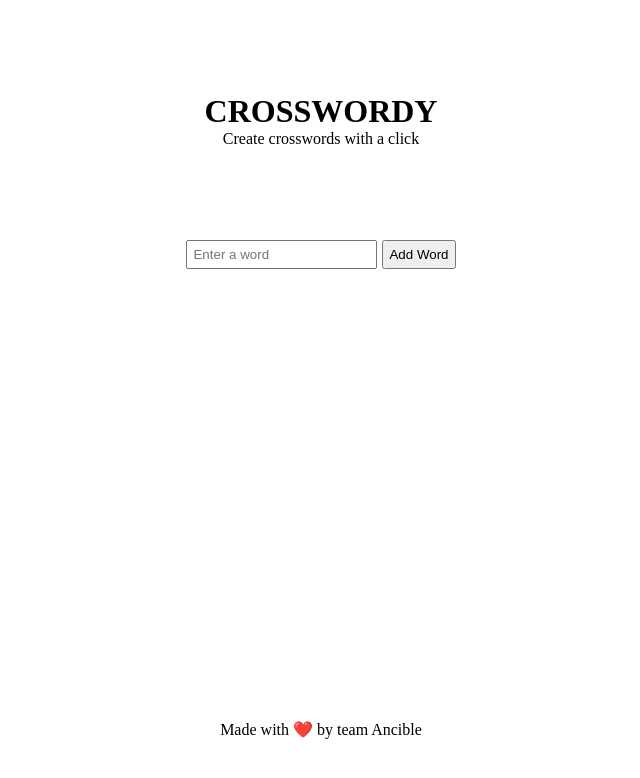
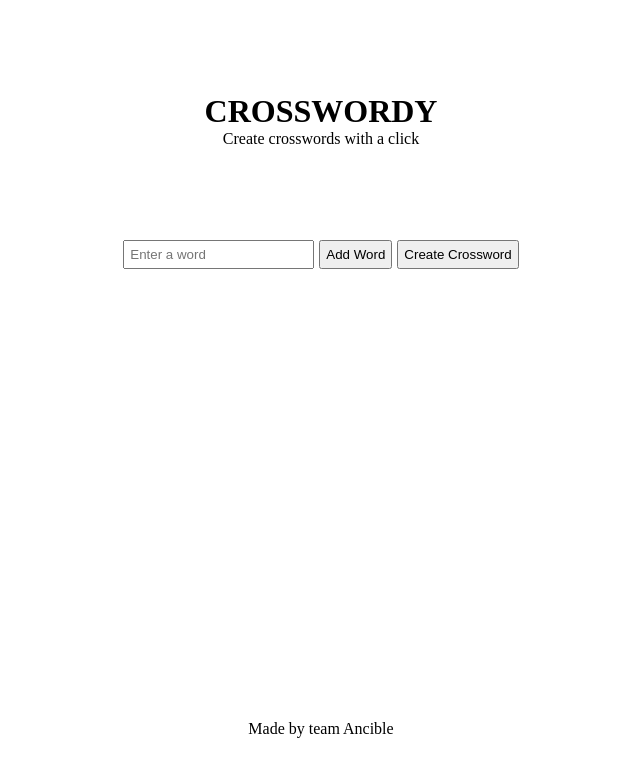
Before and after one commit to anmol-gh/crossword, a React (Create React App) app in the folder frontend/: page / in a window 1280 px wide. Shown: the top 778 px of the page, without its empty margins (319-959 px from the left). Built offline with nearby package versions, Linux system fonts and the light colour scheme.

Commit message:
added button to create crossword

```diff
--- a/frontend/src/components/Body/Body.css
+++ b/frontend/src/components/Body/Body.css
@@ -15,12 +15,18 @@
 }
 
 .body-input {
-	padding : 5px;
+	padding: 5px;
 }
 .body-btn {
-    cursor: pointer;
-    margin-left: 5px;
-	padding : 5px;
+	cursor: pointer;
+	margin-left: 5px;
+	padding: 5px;
+}
+
+.body-btn-create {
+	cursor: pointer;
+	margin-left: 5px;
+	padding: 5px;
 }
 
 .body-words {
@@ -29,10 +35,11 @@
 	align-items: center;
 	flex-direction: row;
 	width: 50%;
+	flex-wrap: wrap;
 }
 
 .body-word {
 	margin: 5px;
 	background-color: antiquewhite;
-	padding : 5px;
+	padding: 5px;
 }
--- a/frontend/src/components/Body/Body.jsx
+++ b/frontend/src/components/Body/Body.jsx
@@ -1,8 +1,10 @@
 import "./Body.css";
 import { useState } from "react";
 
+// Array that stores all the words
+const wordArray = [];
+
 const Body = () => {
-	const wordArray = [];
 	//Usestate that could detect change in the word input
 	const [word, setWord] = useState("");
 
@@ -11,7 +13,8 @@ const Body = () => {
 		setWord(event.target.value);
 	};
 
-	//Function that triggers when button is clicked
+	//Function that triggers when Add Word button is clicked
+
 	const handleClick = () => {
 		// appends the word to the div
 		if (word === "") {
@@ -19,24 +22,33 @@ const Body = () => {
 			return;
 		} else {
 			const words = document.getElementById("words");
-			const value = wordArray.includes(word);
+			const value = wordArray.includes(word.toUpperCase());
 			if (value === true) {
-				window.alert("Word already exists");
+				window.alert(`Word ${word} already exists`);
 				return;
 			}
+			console.log(value);
+			wordArray.push(word.toUpperCase());
 			console.log(wordArray);
-			console.log(value);
-			wordArray.push(word);
 
 			// Create a new div element
 			const newDiv = document.createElement("div");
-			newDiv.textContent = word;
+			newDiv.textContent = word.toUpperCase();
 			newDiv.className = "body-word";
 			// Append the new div to the words container
 			words.appendChild(newDiv);
 			// Clear the state
-			const inputField = document.querySelector('.body-input');
-    		inputField.value = "";
+			const inputField = document.querySelector(".body-input");
+			inputField.value = "";
+		}
+	};
+
+	//Function that triggers when Create Crossword button is clicked
+
+	const handleCreateCrossword = () => {
+		if (wordArray.length < 3) {
+			window.alert("Please enter at least 3 words");
+			return;
 		}
 	};
 
@@ -51,6 +63,9 @@ const Body = () => {
 				<button className='body-btn' onClick={handleClick}>
 					Add Word
 				</button>
+				<button className='body-btn-create' onClick={handleCreateCrossword}>
+					Create Crossword
+				</button>
 			</div>
 			{/* div that will contain the words */}
 			<div className='body-words' id='words'></div>
--- a/frontend/src/components/Footer/Footer.jsx
+++ b/frontend/src/components/Footer/Footer.jsx
@@ -3,7 +3,7 @@ import "./Footer.css";
 const Footer = () => {
 	return (
 		<div className='footer'>
-			<p>Made with ❤️ by team Ancible</p>
+			<p>Made by team Ancible</p>
 		</div>
 	);
 };
```
Also changed, not shown: frontend/src/components/Crossword/Crossword.jsx (added, +9 -0 lines), frontend/src/components/Crossword/Crossword.css (added).
